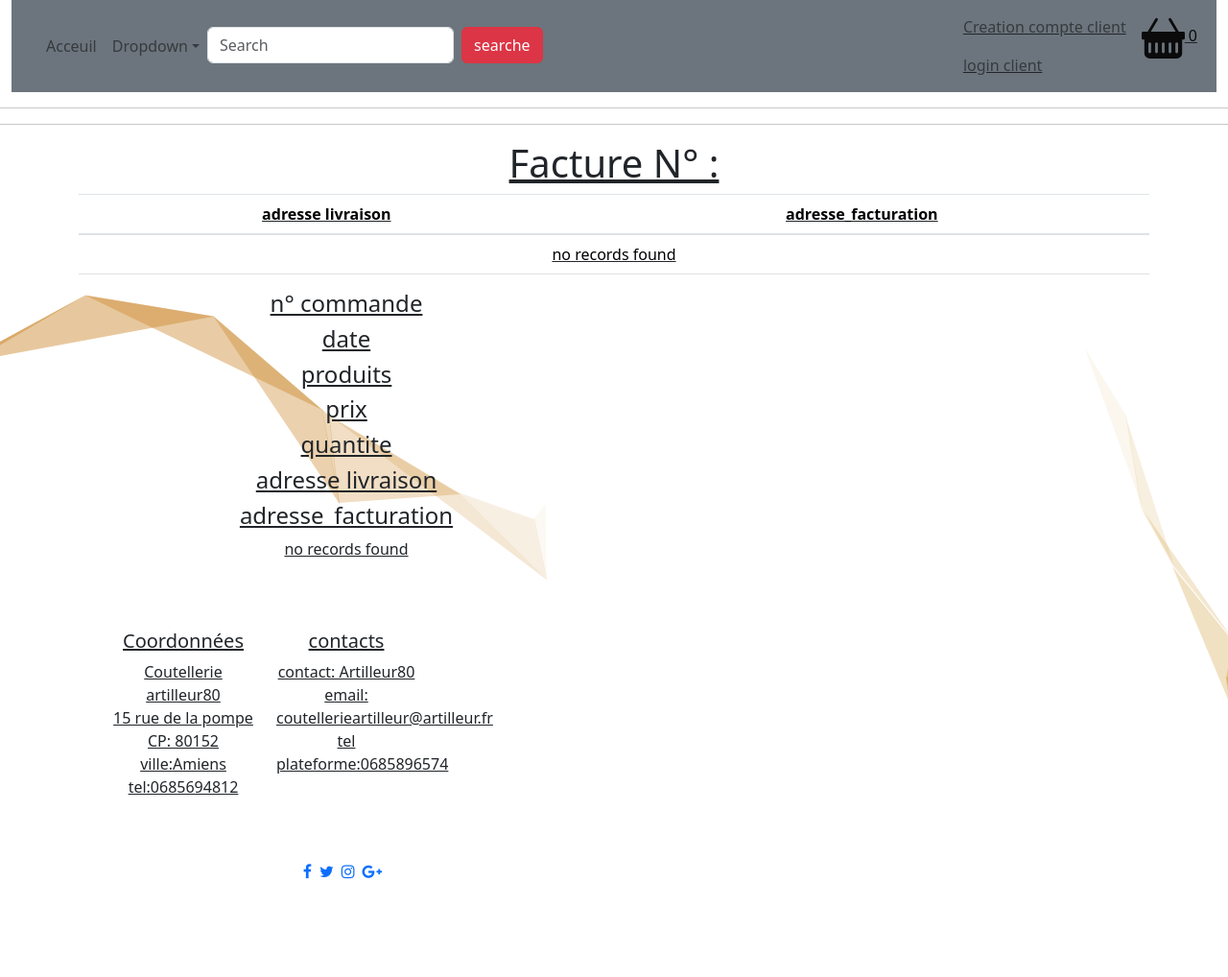
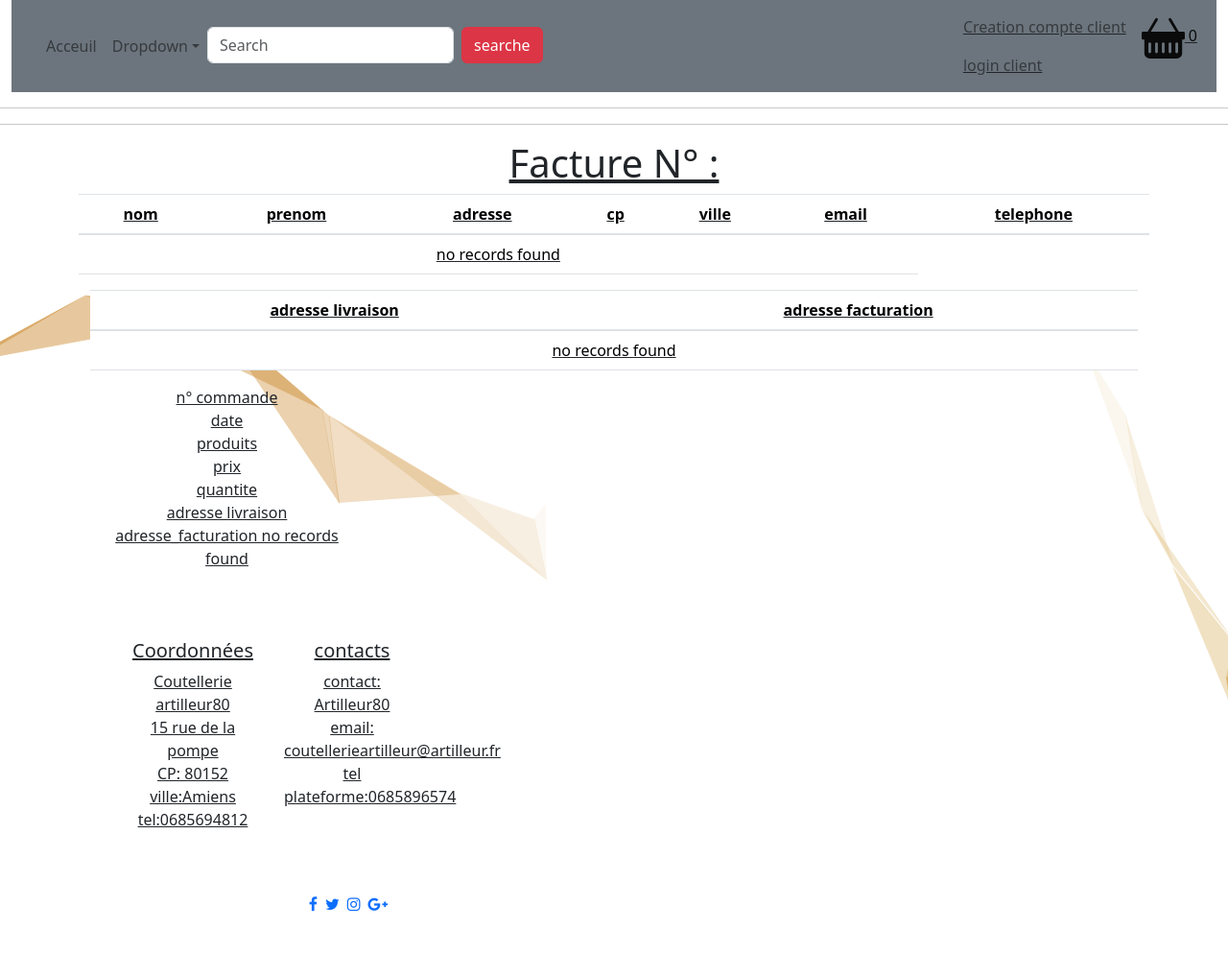
Before and after one commit to artilleur/filrougePRESQUEdernierechance, a Symfony app: template templates/facture/index.html.twig in a window 1280 px wide. Shown: the whole page at 96% size. Before the commit the page ends 916 px from the top, so only its background shows below. Run offline with Twig, Linux system fonts and the light colour scheme; the template is opened without the code that fills it, so the values that code supplies are empty; some libraries are stand-ins or nearby versions.

Commit message:
pppoooiiuuytyuyt

```diff
--- a/templates/facture/index.html.twig
+++ b/templates/facture/index.html.twig
@@ -7,18 +7,26 @@
 <div class="container">
 		<div class="row">
 			<div class="col-12  text-center ">
-    <h1>Facture N° :</h1>
 
+ <h1>Facture N° :</h1>
+ </div>
+
+
+<div class="container">
+		<div class="row">
+			<div class="col-12  text-center ">
+
+ <div>
      <table class="table">
         <thead>
             <tr>
-                 {# <th>n° commande</th>
-                 <th>date</th>
-                <th>produits</th>
-                <th>prix</th>
-                <th>quantite</th> #}
-                 <th>adresse livraison</th>
-                 <th>adresse_facturation</th>
+                 <th>nom </th>
+                 <th>prenom</th>
+                <th>adresse</th>
+                <th>cp</th>
+                <th>ville</th>
+                 <th>email</th>
+                 <th>telephone</th>
             </tr>
         </thead>
         <tbody>
@@ -33,6 +41,50 @@
                  <td>{{ facture.adresse2 }}</td>
 
                   </tr>
+                  </div>
+        {% else %}
+            <tr>
+                <td colspan="6">no records found</td>
+            </tr>
+        {% endfor %}
+        </tbody>
+        </table>
+        </div>
+        </div>
+        </div>
+        </div>
+        </div>
+
+<div class="container">
+		<div class="row">
+			<div class="col-12  text-center ">
+
+ <div>
+     <table class="table">
+        <thead>
+            <tr>
+                 {# <th>n° commande</th>
+                 <th>date</th>
+                <th>produits</th>
+                <th>prix</th>
+                <th>quantite</th> #}
+                 <th>adresse livraison</th>
+                 <th>adresse facturation</th>
+            </tr>
+        </thead>
+        <tbody>
+        {% for facture in factures %}
+
+               {# <td>{{ commande.com_id }}</td>
+               <td>{{ commande.date|date("Y-m-d H:i:s") }}</td>
+                <td>{{ commande.p_nom }}</td>
+                <td>{{ commande.prix }}</td>
+                 <td>{{ commande.quantite }}</td> #}
+                 <td>{{ facture.adresse1 }}</td>
+                 <td>{{ facture.adresse2 }}</td>
+
+                  </tr>
+                  </div>
         {% else %}
             <tr>
                 <td colspan="6">no records found</td>
@@ -52,14 +104,20 @@
             {# <tr> #}
             <div class="container">
 		<div class="row">
-			<div class="col-12  text-center ">
-                 <h4>n° commande</h4>
-                 <h4>date</h4>
-                <h4>produits</h4>
-                <h4>prix</h4>
-                <h4>quantite</h4>
-                 <h4>adresse livraison</h4>
-                 <h4>adresse_facturation</h4>
+			<div class="col-12 col-sm-4 col-md-8 col-lg-6  text-center ">
+                 <th>n° commande</th>
+                 <br>
+                 <th>date</th>
+                 <br>
+                <th>produits</th>
+                <br>
+                <th>prix</th>
+                <br>
+                <th>quantite</th>
+                <br>
+                 <th>adresse livraison</th>
+                 <br>
+                 <th>adresse_facturation</th>
             {# </tr>
         </thead> #}
         <tbody>
@@ -91,6 +149,7 @@
             </tr>
         {% endfor %}
         </tbody>
+        </div>
 
 
     {# <a href="{{ path('app_facture_new') }}">Create new</a> #}
```
